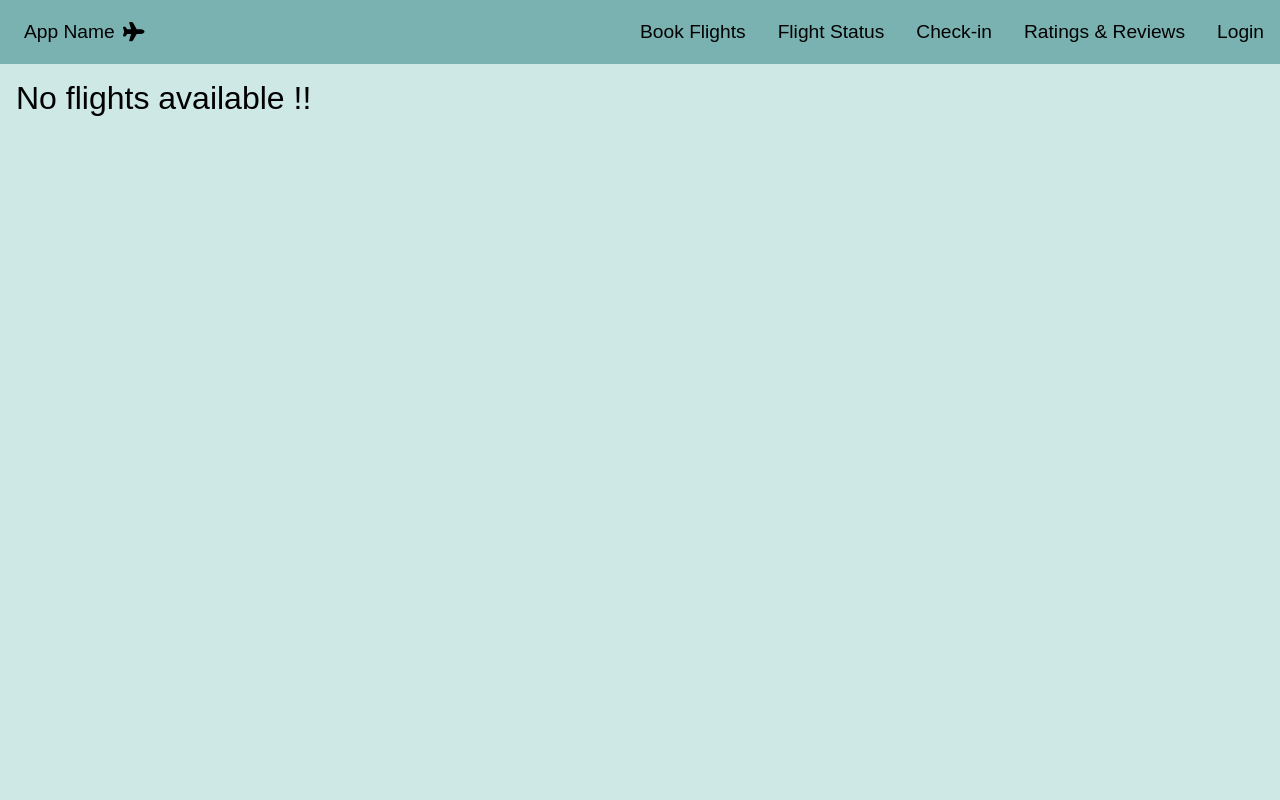
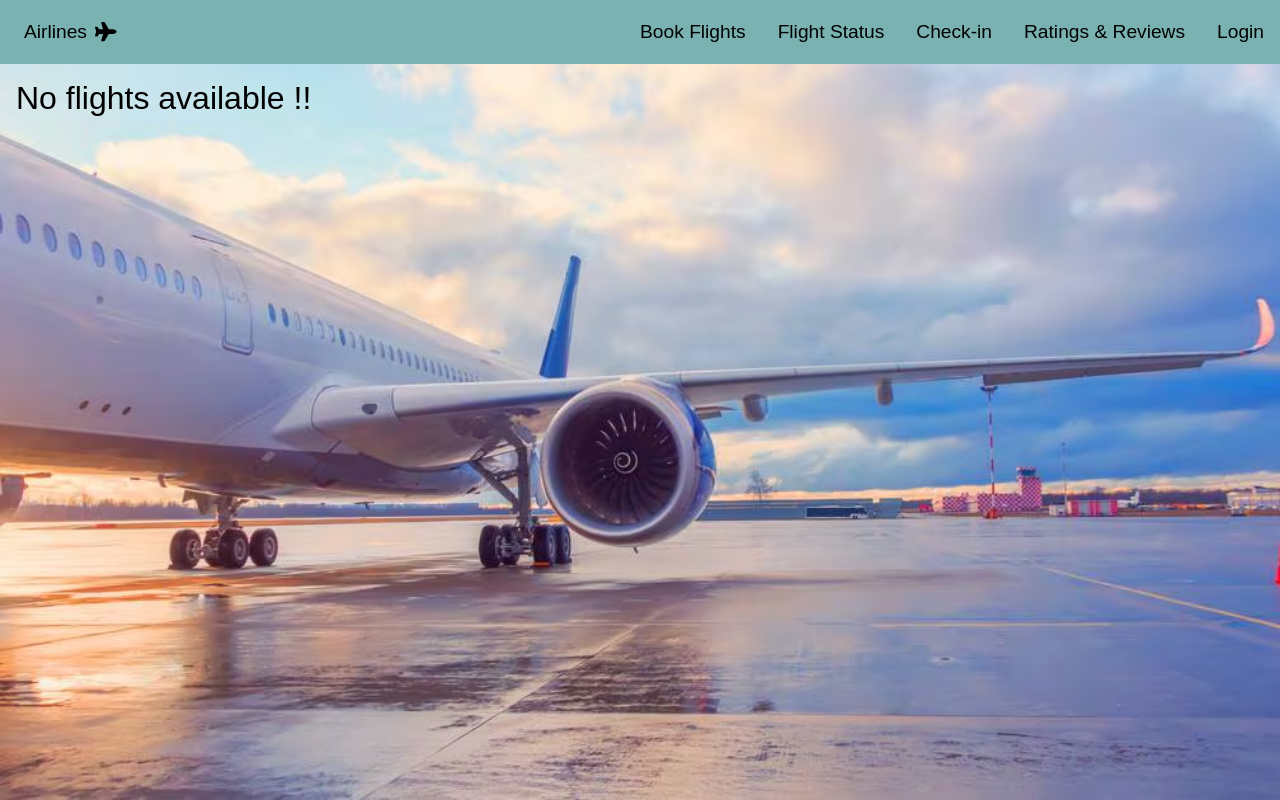
Before and after one commit to Laxmitejaswi/Airline-Management, a React (Create React App) app: page /FlightSelect in a window 1280 px wide. Built offline with nearby package versions, Linux system fonts and the light colour scheme.

Commit message:
Add App Name

```diff
--- a/public/index.html
+++ b/public/index.html
@@ -11,8 +11,20 @@
     href="https://fonts.googleapis.com/css2?family=Open+Sans:ital,wght@0,300..800;1,300..800&family=Roboto:ital,wght@0,100;0,300;0,400;0,500;0,700;0,900;1,100;1,300;1,400;1,500;1,700;1,900&display=swap"
     rel="stylesheet"
     />
+    <style>
+        body {
+            margin: 0;
+            padding: 0;
+            height: 100vh;
+            background-image: url('./Image_2.avif');
+            background-size: cover;
+            background-position: center;
+            background-repeat: no-repeat;
+            font-family: 'Open Sans', sans-serif;
+        }
+    </style>
 </head>
-<body>
+<body class="body">
     <div id="root"></div>
 </body>
 </html>
--- a/src/components/Navbar.js
+++ b/src/components/Navbar.js
@@ -21,7 +21,7 @@ const Navbar = ({ isLoggedIn, setIsLoggedIn }) => {
             <div className="navbar">
                 <div className="nav-left">
                     <div className="nav-name">
-                        <p>App Name</p>
+                        <p>Airlines</p>
                     </div>
                     <FontAwesomeIcon icon={faPlane} />
                 </div>
```
Also changed, not shown: public/Image_2.avif (added).
